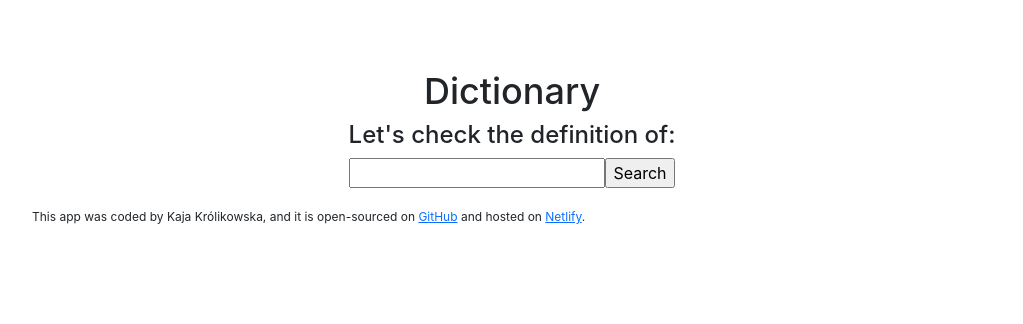
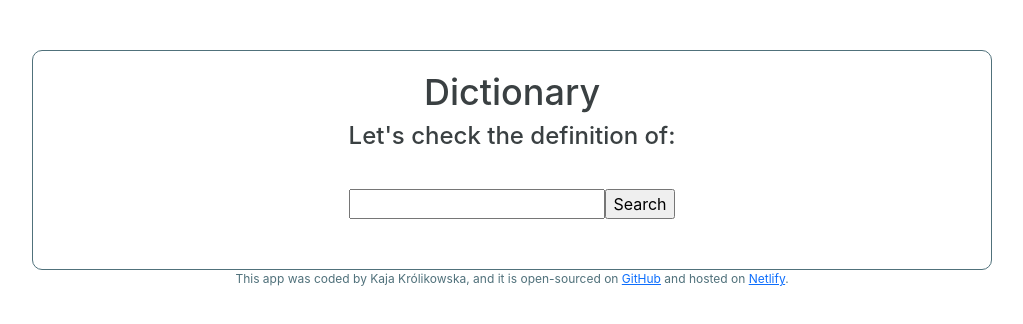
Before and after one commit to kajakrolikowska/dictionary-app, a React (Create React App) app: page / in a window 1280 px wide. Shown: the top 324 px of the page, without its empty margins (128-1151 px from the left). Built offline with nearby package versions, Linux system fonts and the light colour scheme; the HTML template or start-up script is replaced by a standard one.

Commit message:
CSS update.

```diff
--- a/src/App.css
+++ b/src/App.css
@@ -1,5 +1,6 @@
 .App {
   text-align: center;
+  color: #3a4042;
 }
 .AppWrap {
   display: block;
@@ -11,11 +12,15 @@
   margin-top: 50px;
   max-width: 960px;
   padding: 20px;
+  border: 1px solid #50717b;
+  border-radius: 10px;
 }
 
 footer {
   text-align: left;
   font-size: 12px;
+  text-align: center;
+  color: #50717b;
 }
 
 h1 {
--- a/src/Dictionary.css
+++ b/src/Dictionary.css
@@ -1,3 +1,3 @@
 .Dictionary {
-  color: blue;
+  padding: 30px;
 }
--- a/src/Results.css
+++ b/src/Results.css
@@ -1,7 +1,5 @@
 .Results {
-  padding: 20px;
-  border: 1px solid grey;
-  border-radius: 10px;
+  padding: 10px 50px;
   margin-top: 10px;
   color: black;
   text-align: left;
--- a/src/Results.js
+++ b/src/Results.js
@@ -8,7 +8,9 @@ export default function Results(props) {
     return (
       <div className="Results">
         <h3>{props.results.word}</h3>
+
         <h5>{props.results.phonetic}</h5>
+        <hr />
         {props.results.meanings.map(function (meanings, index) {
           return (
             <div key={index}>
```
